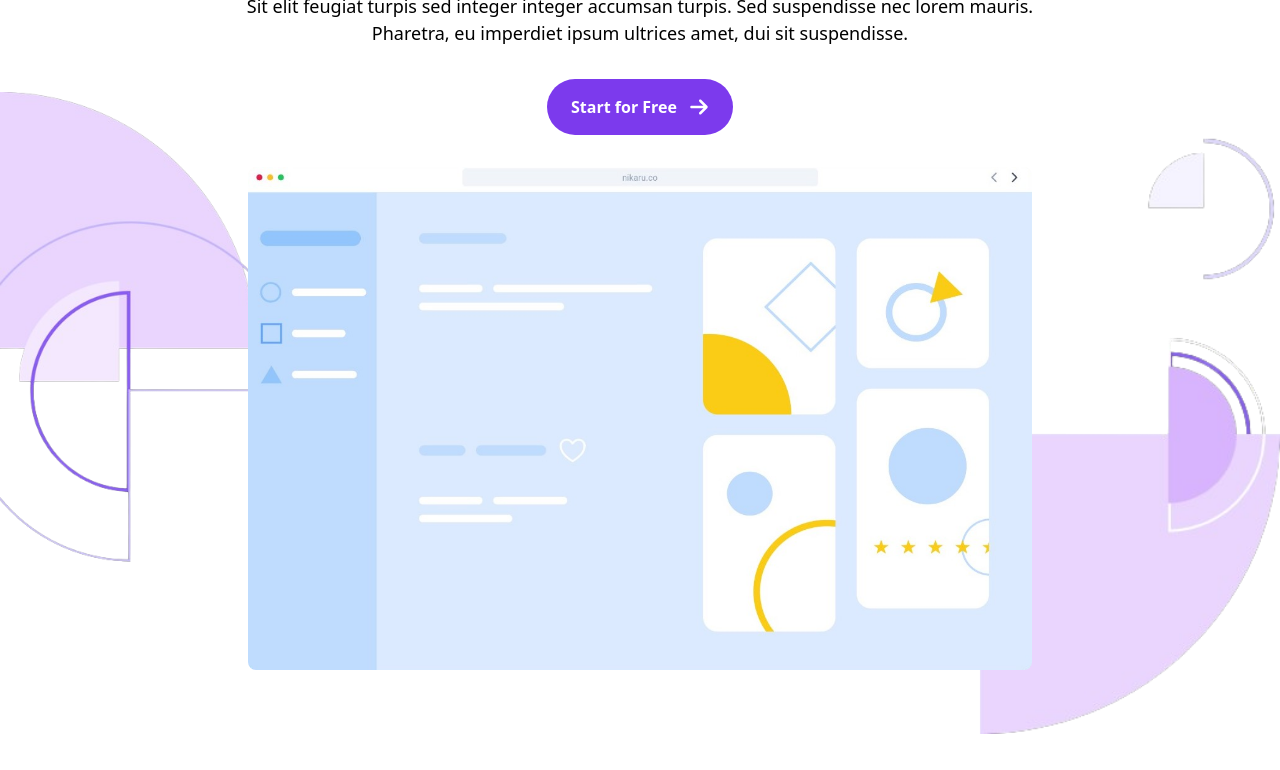
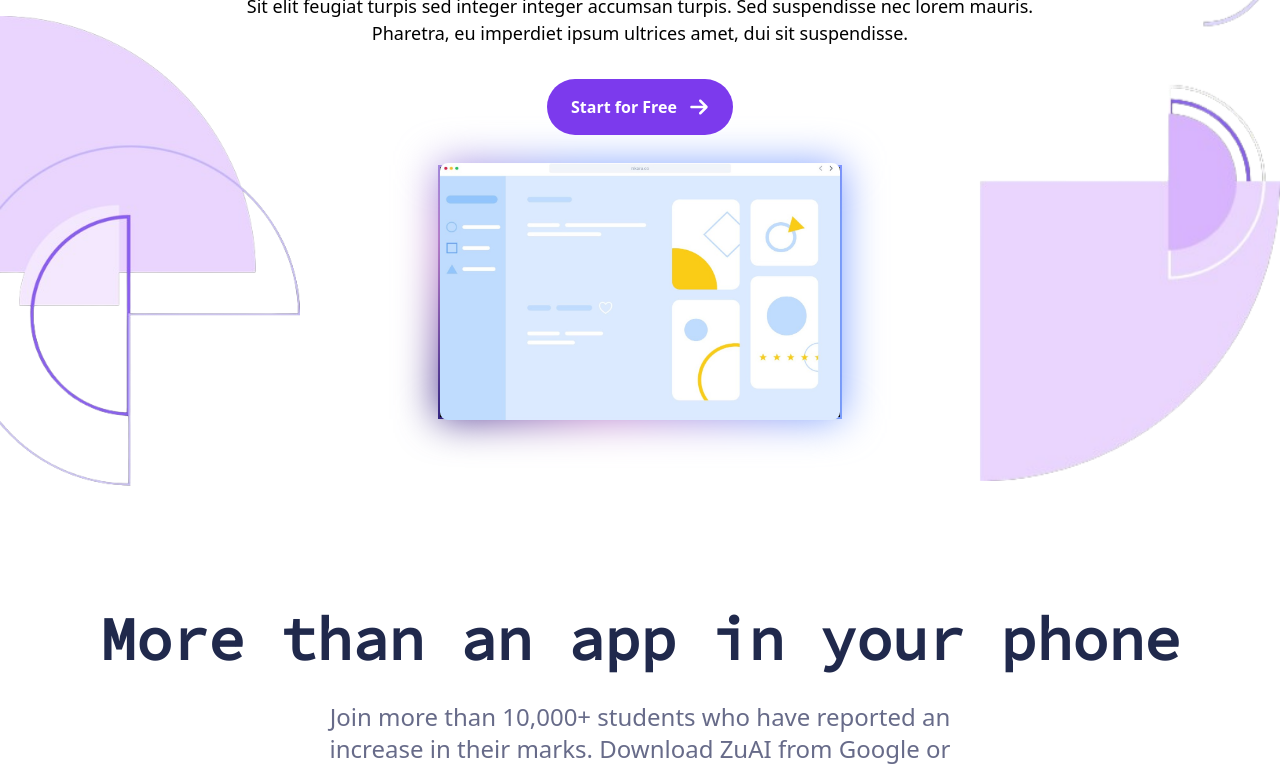
Before and after one commit to Yashgupta9330/freelancing, a React (Vite) app: page / in a window 1280 px wide. Shown: the part 4132-4902 px from the top of the page. Built offline with nearby package versions, Linux system fonts and the light colour scheme.

Commit message:
added animation

```diff
--- a/src/App.css
+++ b/src/App.css
@@ -5,6 +5,19 @@
   }
 
 :root {
+	--gradient-shadow: linear-gradient(
+		45deg,
+		#7EA1FF,
+		#8576FF,
+		#FFEBB2,
+		#E59BE9,
+		#1C1678,
+		#BC7FCD,
+		#7EA1FF,
+		#7EA1FF,
+		#8576FF,
+		#8576FF
+	);
 	--clr-1: #052b2f;
 	--clr-2: #073438;
 	--clr-3: #0e4b50;
@@ -12,14 +25,57 @@
 	--clr-5: #637c54;
 }
 
+.shadow {
+	display: flex;
+	justify-content: center;
+	align-items: center;
+	position: relative;
+	color: #fff;
+	text-align: center;
+	font-size: 50px;
+	font-weight: bold;
+	width: 400px;
+	height: 250px;
+	background: linear-gradient(0deg, #000, #262626);
+}
+.shadow:before,
+.shadow:after {
+	content: "";
+	position: absolute;
+	top: -2px;
+	left: -2px;
+	background: var(--gradient-shadow);
+	background-size: 400%;
+	width: calc(100% + 4px);
+	height: calc(100% + 4px);
+	z-index: -1;
+	animation: animate 20s linear infinite;
+}
+
+.shadow:after {
+	filter: blur(20px);
+}
+
+@keyframes animate {
+	0% {
+		background-position: 0 0;
+	}
+	50% {
+		background-position: 300% 0;
+	}
+	100% {
+		background-position: 0 0;
+	}
+}
+
+
+
 
 
   .card {
-    height: 60vh;
 	aspect-ratio: 1 / 1.5;
 	background: var(--clr-1);
 	border-radius: 0.5rem;
-
 	position: relative;
   }
 
--- a/src/Components/Content.jsx
+++ b/src/Components/Content.jsx
@@ -2,6 +2,7 @@ import left from "../assets/left.png"
 import right1 from "../assets/right1.png"
 import center1 from "../assets/center1.jpg"
 import { FaArrowRight } from "react-icons/fa6";
+
 export default function Content(){
     return(
         <div className="w-full px-5 md:px-20 flex flex-col items-center gap-[32px] relative mb-32">
@@ -10,11 +11,11 @@ export default function Content(){
             <p>Sit elit feugiat turpis sed integer integer accumsan turpis. Sed suspendisse nec lorem mauris.</p>
             <p>Pharetra, eu imperdiet ipsum ultrices amet, dui sit suspendisse.</p>
         </div>
-        <button className="flex items-center justify-center rounded-full px-6 py-4 gap-3 text-[#FFFFFF] bg-[#7C3AED]">
+        <button  data-aos="zoom-in" className="flex items-center justify-center rounded-full px-6 py-4 gap-3 text-[#FFFFFF] bg-[#7C3AED]">
         <span className="font-bold">Start for Free</span>
         <FaArrowRight  className="font-bold text-[20px] leading-[100%]"/>
         </button>
-        <img src={center1}  data-aos="zoom-in" alt="center" className="w-[95%] md:w-[70%] z-[1] rounded-lg"/>
+        <div className="shadow"><img src={center1} alt="center" className=" w-full animate z-[1] rounded-lg"/></div>
         <div className="hidden md:block"> <img src={left} alt="left"  className="absolute left-0 top-[50%] sm:top-[30%]  w-[25%] xl:w-[300px]" /></div>
         <div className="hidden md:block">  <img src={right1} alt="right"  className="absolute right-0 bottom-0 w-[50%] xl:w-[600px]" /></div>
         </div>
--- a/src/Components/Home.jsx
+++ b/src/Components/Home.jsx
@@ -18,9 +18,7 @@ import Carausel from './Caraursel'
 
 export default function Home() {
     useEffect(() => {
-        AOS.init({
-          duration: 1000,
-        });
+        AOS.init();
         AOS.refresh();
       }, []);
   return (
--- a/src/Components/Youtube.jsx
+++ b/src/Components/Youtube.jsx
@@ -18,7 +18,7 @@ export default function Youtube(){
         data-aos-duration="2000"
         allow="accelerometer; autoplay; clipboard-write; encrypted-media; gyroscope; picture-in-picture"
         allowFullScreen
-        className="card rounded-lg md:w-[500px] w-[90%] h-[250px] sm:h-[280px] md:h-[300px]"
+        className=" rounded-lg md:w-[500px] w-[90%] h-[250px]  sm:h-[280px] md:h-[300px]"
         >
         </iframe>
         </div>
```
Lines whose indentation alone changed are shown as unchanged.
